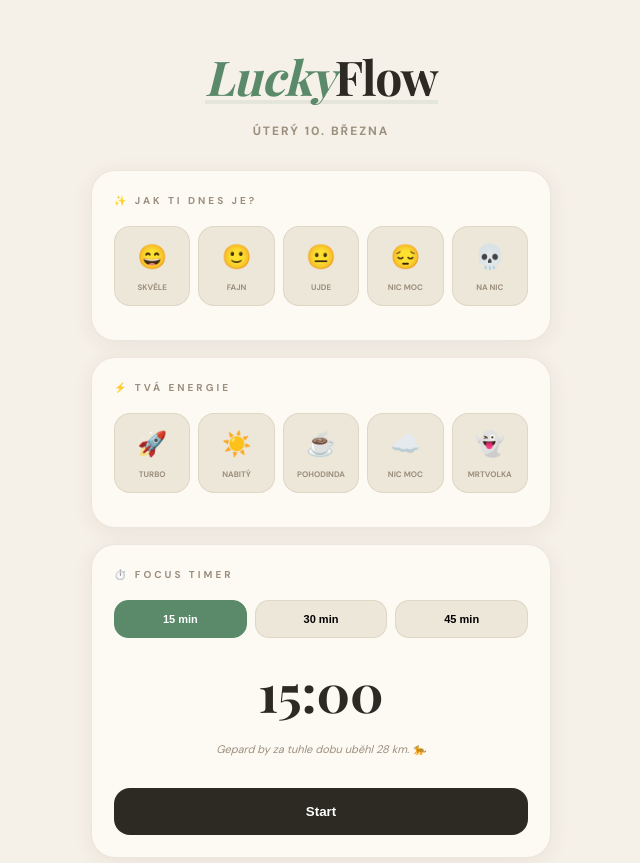
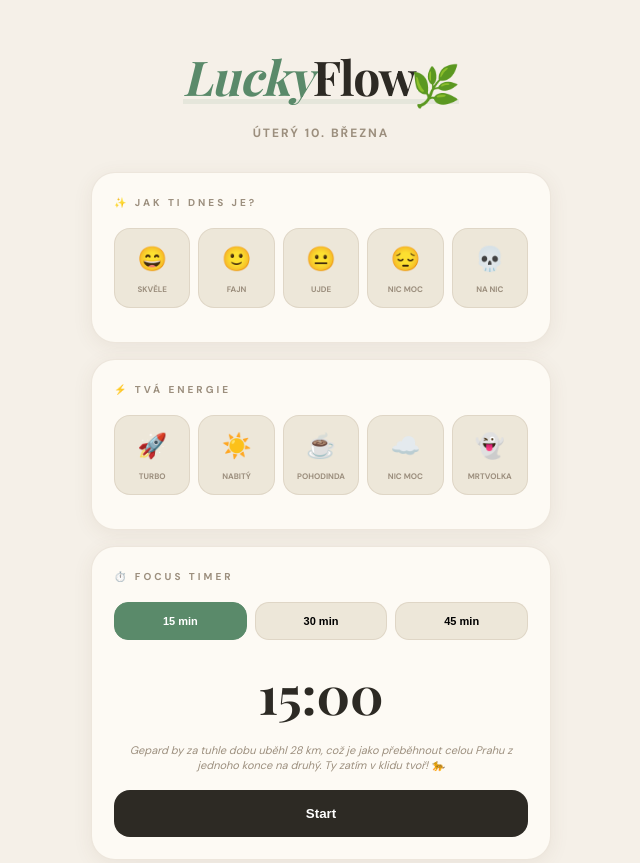
Before and after one commit to fantovakarolina-cmd/LuckyFlow, a website: page index.html in a window 1280 px wide. Shown: the top 863 px of the page, without its empty margins (319-959 px from the left). Drawn offline with nearby package versions, Linux system fonts and the light colour scheme; a web font is replaced by a local one.

Commit message:
Update index.html

```diff
--- a/index.html
+++ b/index.html
@@ -3,7 +3,7 @@
 <head>
 <meta charset="UTF-8">
 <meta name="viewport" content="width=device-width, initial-scale=1.0, maximum-scale=1.0, user-scalable=no">
-<title>LuckyFlow 🌿</title>
+<title>LuckyFlow 🌿 | Tvůj denní rituál</title>
 <link href="https://fonts.googleapis.com/css2?family=Playfair+Display:ital,wght@0,700;1,700&family=DM+Sans:wght@400;500;700&display=swap" rel="stylesheet">
 <style>
 :root {
@@ -15,11 +15,12 @@
 body { font-family:'DM Sans',sans-serif; background:var(--bg); color:var(--text); min-height:100vh; padding:20px 16px 60px; line-height: 1.5; }
 .app { max-width:460px; margin:0 auto; }
 
-/* VÝRAZNÉ LOGO */
+/* VÝRAZNÉ LOGO S ROSTLINKOU */
 .header { text-align:center; padding:20px 0 30px; }
 .logo { font-family:'Playfair Display',serif; font-size:48px; font-weight:700; letter-spacing:-1px; position: relative; display: inline-block; }
 .logo em { color: var(--green); font-style: italic; font-weight: 700; }
-.logo::after { content: ''; position: absolute; bottom: 8px; left: 0; width: 100%; height: 4px; background: var(--accent-soft); z-index: -1; }
+.logo-leaf { font-size: 40px; margin-left: -5px; vertical-align: middle; }
+.logo::after { content: ''; position: absolute; bottom: 10px; left: 0; width: 100%; height: 5px; background: var(--accent-soft); z-index: -1; }
 .date-badge { font-size:12px; font-weight:700; text-transform:uppercase; letter-spacing:2px; color:var(--muted); margin-top:10px; }
 
 .card { background:var(--surface); border:1px solid var(--border); border-radius:24px; padding:22px; margin-bottom:16px; box-shadow:var(--shadow); }
@@ -42,7 +43,7 @@ body { font-family:'DM Sans',sans-serif; background:var(--bg); color:var(--text)
 .mode-btn { flex: 1; padding: 12px; border-radius: 14px; border: 1px solid var(--border); background: var(--bg2); cursor: pointer; font-size: 11px; font-weight: 700; transition: 0.2s; }
 .mode-btn.active { background: var(--green); color: white; border-color: var(--green); }
 .time-left { font-family: 'Playfair Display', serif; font-size: 52px; font-weight: 700; text-align: center; display: block; margin: 10px 0; color: var(--text); }
-.timer-fact { font-size: 11px; font-style: italic; color: var(--muted); text-align: center; min-height: 32px; margin-bottom: 15px; }
+.timer-fact { font-size: 11px; font-style: italic; color: var(--muted); text-align: center; min-height: 32px; margin-bottom: 15px; line-height: 1.4; }
 .timer-controls { display: flex; gap: 10px; }
 .main-btn { flex: 2; padding: 16px; border-radius: 16px; border: none; background: var(--text); color: white; font-weight: 700; cursor: pointer; transition: 0.2s; }
 .stop-btn { flex: 1; padding: 16px; border-radius: 16px; border: 1px solid var(--error); background: white; color: var(--error); font-weight: 700; cursor: pointer; display: none; }
@@ -63,7 +64,7 @@ body { font-family:'DM Sans',sans-serif; background:var(--bg); color:var(--text)
 
 <div class="app">
   <div class="header">
-    <div class="logo"><em>Lucky</em>Flow</div>
+    <div class="logo"><em>Lucky</em>Flow<span class="logo-leaf">🌿</span></div>
     <div id="date-now" class="date-badge"></div>
   </div>
 
@@ -151,6 +152,13 @@ const ENERGIES = [
   {e:'👻', l:'Mrtvolka', t:'Okamžitě zvolni. Tvůj jediný úkol je dnes regenerovat. 🌙', s:'tělo volá po klidu'}
 ];
 
+// Vtipná gepardí fakta zpět!
+const TIMER_FACTS = {
+  15: "Gepard by za tuhle dobu uběhl 28 km, což je jako přeběhnout celou Prahu z jednoho konce na druhý. Ty zatím v klidu tvoř! 🐆",
+  30: "Gepard by urazil 55 km. To je jako z Prahy skoro do Příbrami! Ty budeš mít hotový kus světa. 💨",
+  45: "Gepard už by byl 80 km daleko, což je jako z Prahy do Plzně. Ty budeš mít za sebou super blok hluboké práce! 🌍"
+};
+
 function saveData() { localStorage.setItem('luckyFlowData', JSON.stringify(state)); }
 
 function setTimer(m) {
@@ -159,8 +167,7 @@ function setTimer(m) {
   document.querySelectorAll('.mode-btn').forEach(b => b.classList.remove('active'));
   document.getElementById('m'+m).classList.add('active');
   document.getElementById('time-display').textContent = m + ":00";
-  const facts = {15: "28 km", 30: "55 km", 45: "80 km"};
-  document.getElementById('timer-fact').textContent = `Gepard by za tuhle dobu uběhl ${facts[m]}. 🐆`;
+  document.getElementById('timer-fact').textContent = TIMER_FACTS[m];
 }
 
 function startTimer() {
```
